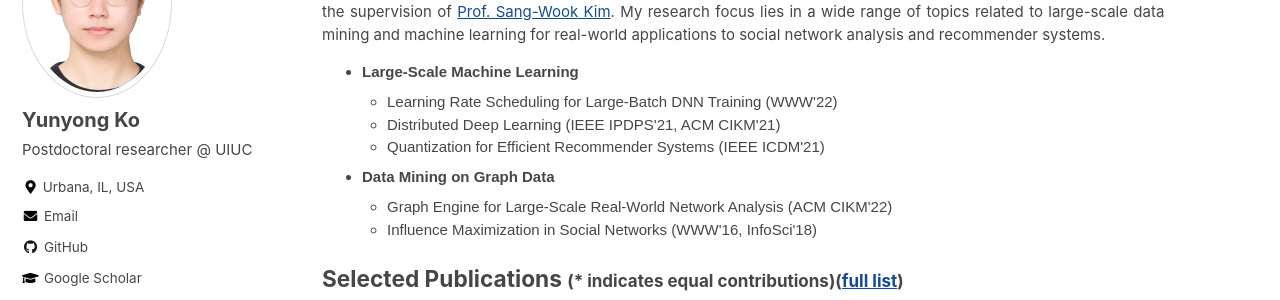
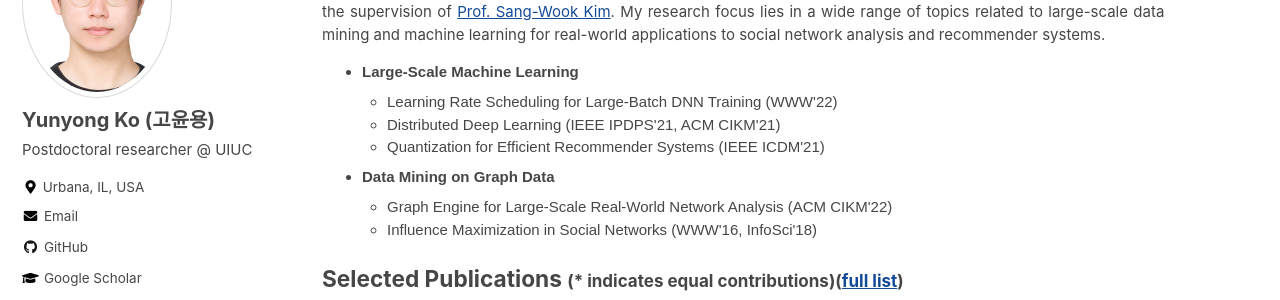
Before and after one commit to yy-ko/yy-ko.github.io, a Jekyll site: the page built from index.html, in a window 1280 px wide. Shown: the part 199-499 px from the top of the page. Built offline with Jekyll 4.4.1, drawn with Linux system fonts in a browser that asks for light colours; cached includes are drawn as plain includes; the list of posts is cut into pages by our own code; part of the change alters nothing that is shown.

```diff
--- a/_config.yml
+++ b/_config.yml
@@ -16,7 +16,7 @@ minimal_mistakes_skin    : "contrast" # "air", "aqua", "contrast", "dark", "dirt
 
 # Site Settings
 locale                   : "en-US"
-title                    : "Yunyong Ko"
+title                    : "Yunyong Ko @ UIUC"
 title_separator          : "-"
 subtitle                 : # site tagline that appears below site title in masthead
 name                     : "Yunyong Ko"
@@ -28,7 +28,7 @@ baseurl                  : # the subpath of your site, e.g. "/blog"
 repository               : "yy-ko/yy-ko.github.io" # GitHub username/repo-name e.g. "mmistakes/minimal-mistakes"
 teaser                   : # path of fallback teaser image, e.g. "/assets/images/500x300.png"
 logo                     : # path of logo image to display in the masthead, e.g. "/assets/images/88x88.png"
-masthead_title           : # overrides the website title displayed in the masthead, use " " for no title
+masthead_title           : "Yunyong Ko" # overrides the website title displayed in the masthead, use " " for no title
 # breadcrumbs            : false # true, false (default)
 words_per_minute         : 200
 comments:
@@ -75,7 +75,7 @@ google:
   search_engine_id       : # YOUR_SEARCH_ENGINE_ID
   instant_search         : # false (default), true
 # SEO Related
-google_site_verification: "fGoPkI4qibGC_2qE4r48Gmwv9Oxe9Jpqs3vKLUEbfOw"
+google_site_verification: "NA8gFbl0gBD6g9GbE_PxyklTTO4yAinsWYfQhptFYCc"
 naver_site_verification: "09e455970b0af7b6a0800d7c612ea057d4ad71c8"
 bing_site_verification   :
 yandex_site_verification :
@@ -124,7 +124,7 @@ analytics:
 
 # Site Author
 author:
-  name             : "Yunyong Ko"
+  name             : "Yunyong Ko (고윤용)"
   avatar           : "/assets/images/profile.jpg"
   bio              : "Postdoctoral researcher @ UIUC"
   location         : "Urbana, IL, USA"
```
